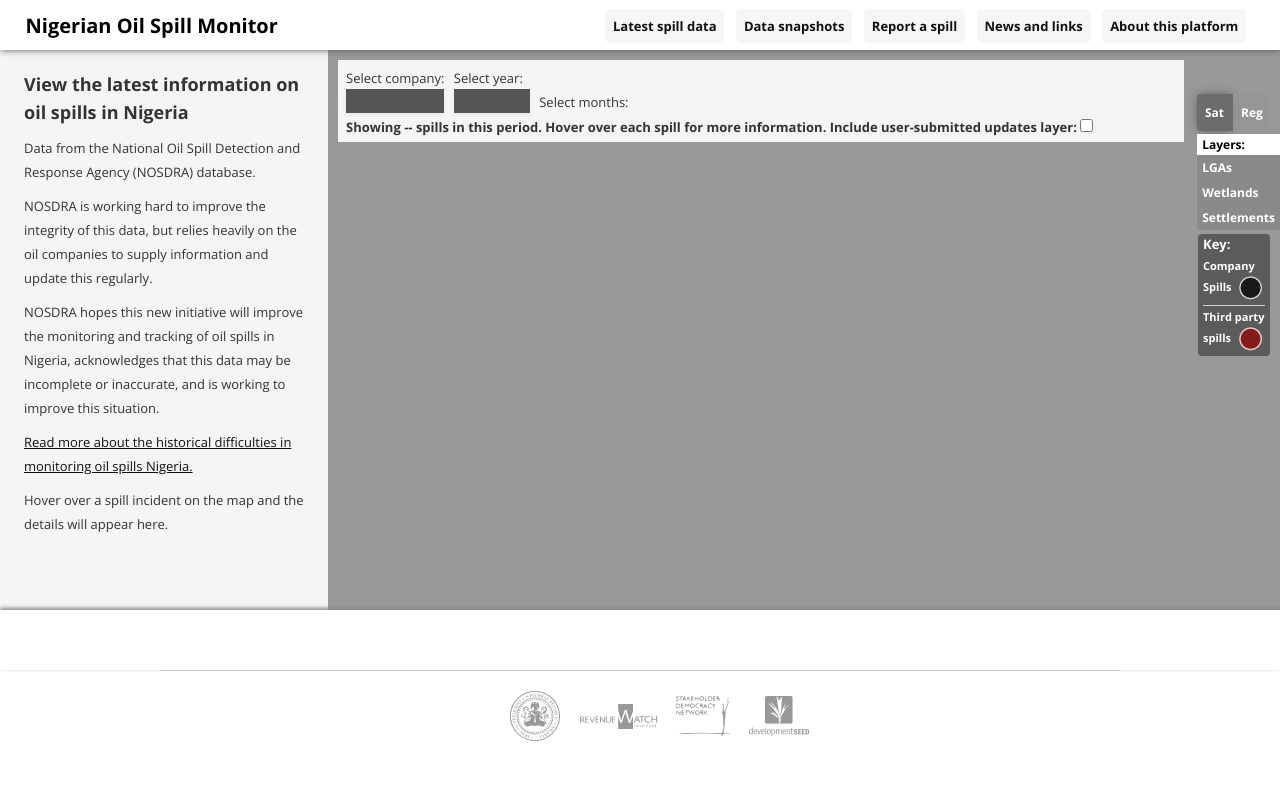
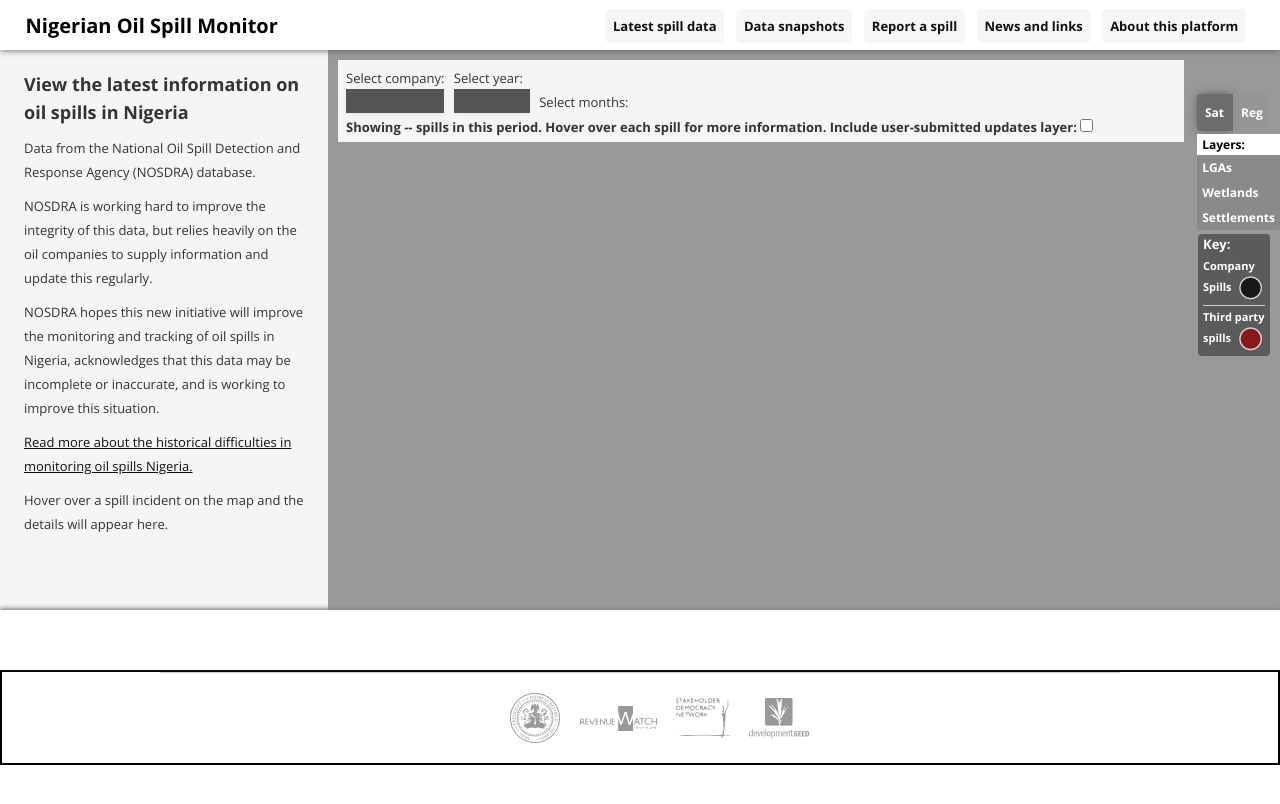
Before and after one commit to sdn4nigeria/monitoring-platform, a Jekyll site: the page built from index.html, in a window 1280 px wide. Shown: the top 804 px of the page. Built offline with Jekyll 4.4.1, drawn with Linux system fonts in a browser that asks for light colours; nearby versions of some CDN libraries; some web fonts are replaced; library files that are not in the unit come from our copies; Markdown is read by kramdown in place of the engine named in the settings.

Commit message:
Update default.html

```diff
--- a/_layouts/default.html
+++ b/_layouts/default.html
@@ -51,7 +51,7 @@
 
 {{content}}
 
-<div id="footer">
+<div id="footer" style='border:2px solid black;'>
 
   <div class="limiter">
 	  <a class="frn" href="#">Federal Republic of Nigeria</a>
```
